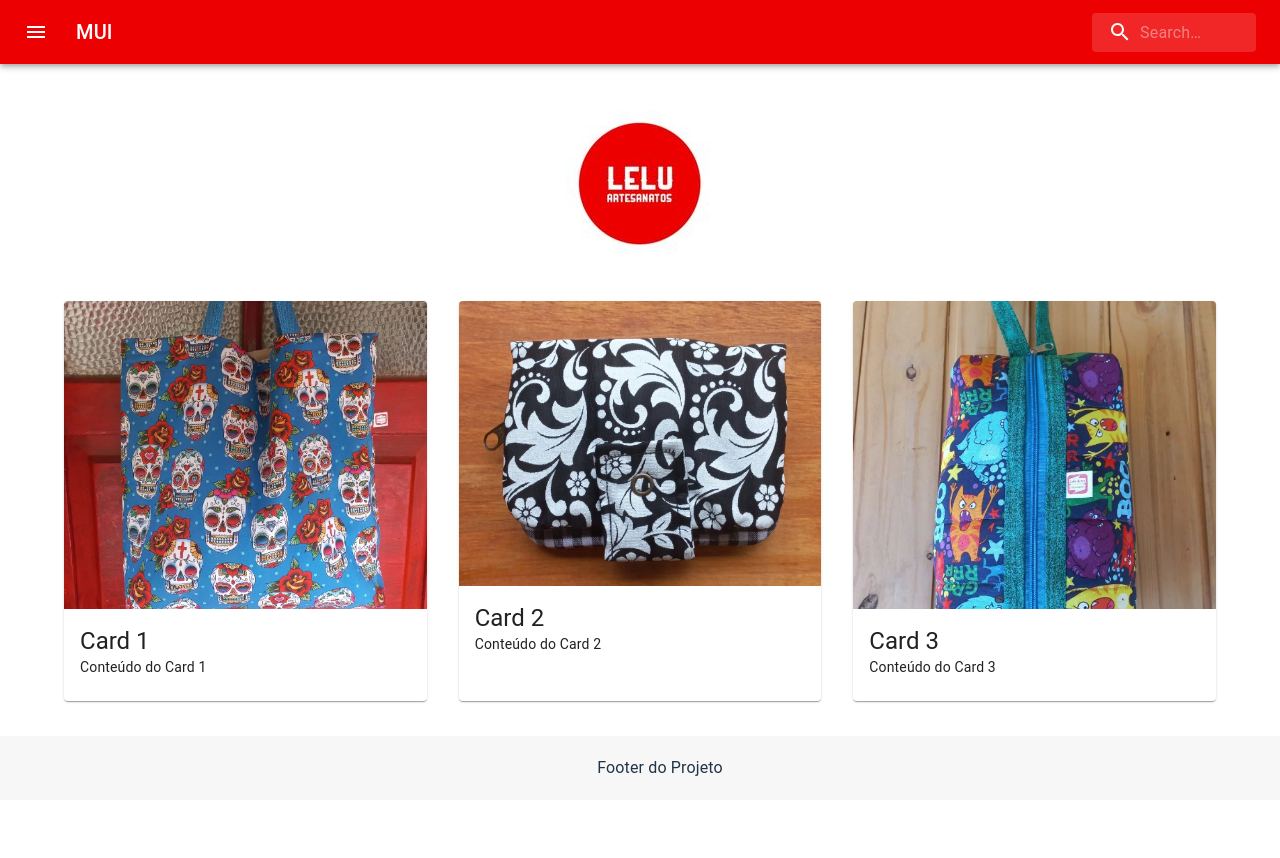
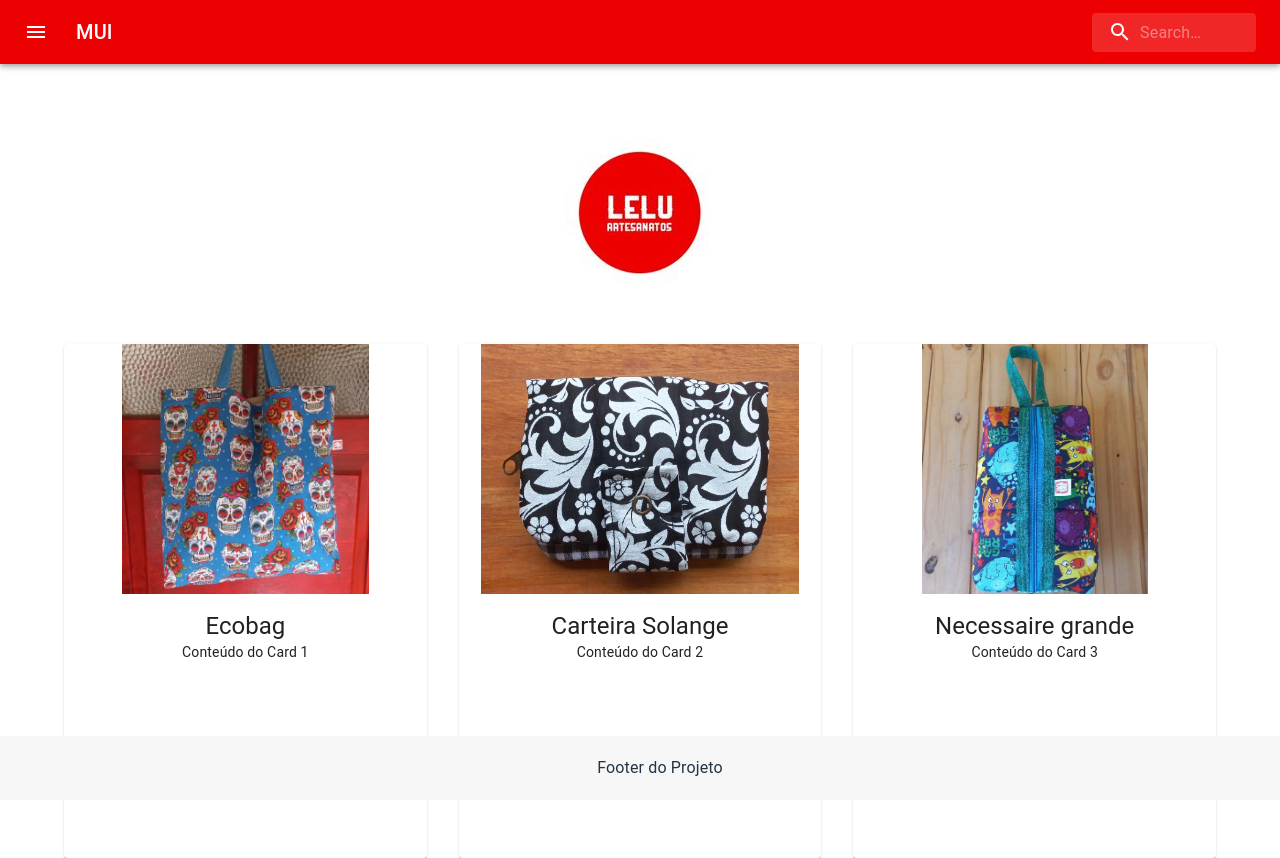
Before and after one commit to DanielRGabriel/Lelu_artesanatos, a React (Vite) app in the folder lelu/: page / in a window 1280 px wide. Shown: the top 858 px of the page. Before the commit the page ends 800 px from the top, so only its background shows below. Built offline with nearby package versions, Linux system fonts and the light colour scheme.

Commit message:
atualizacao tamanho imagesn cards e textos

```diff
--- a/lelu/src/Styles/imageStyles.module.css
+++ b/lelu/src/Styles/imageStyles.module.css
@@ -1,13 +1,14 @@
 /* src/styles/imageStyles.module.css */
+
 .imageContainer {
-  width: 100%; /* Define a largura da imagem para 100% */
-  height: auto; /* Mantém a proporção da imagem */
-  overflow: hidden; /* Garante que o conteúdo não transborde */
+  width: 100%;  /* A imagem ocupa 100% da largura do contêiner */
+  height: 250px; /* Defina uma altura fixa ou ajustável para o contêiner */
+  overflow: hidden; /* Garante que o conteúdo que excede não transborde */
 }
 
 .image {
   width: 100%;
-  height: 100%; /* Define a altura para 100% do contêiner */
-  object-fit: cover; /* Faz com que a imagem cubra todo o contêiner, mantendo a proporção */
+  height: 100%; /* A imagem ocupará 100% do contêiner */
+  object-fit: contain; /* Faz a imagem cobrir todo o contêiner, mantendo a proporção */
   display: block;
 }
--- a/lelu/src/components/CustomCard/CustomCard.jsx
+++ b/lelu/src/components/CustomCard/CustomCard.jsx
@@ -2,7 +2,7 @@
 import React from 'react';
 import { Card, CardContent, Typography } from '@mui/material';
 import styles from './customCard.module.css'; // ou o nome do seu CSS Module
-import imageStyles from '../../Styles/imageStyles.module.css'; // Importando os estilos da imagem
+import imageStyles from '../../styles/imageStyles.module.css'; // Importando os estilos da imagem
 
 const CustomCard = ({ title, content, image }) => {
   return (
@@ -10,7 +10,7 @@ const CustomCard = ({ title, content, image }) => {
       <div className={imageStyles.imageContainer}>
         <img src={image} alt={title} className={imageStyles.image} />
       </div>
-      <CardContent>
+      <CardContent className={styles.cardContent}> {/* Classe para centralizar o texto */}
         <Typography variant="h5">{title}</Typography>
         <Typography variant="body2">{content}</Typography>
       </CardContent>
--- a/lelu/src/components/CustomCard/customCard.module.css
+++ b/lelu/src/components/CustomCard/customCard.module.css
@@ -1,19 +1,23 @@
 /* src/components/customCard.module.css */
 
 .card {
-  height: 400px; /* Aumente a altura conforme necessário */
+  height: 150%; /* Defina um tamanho consistente para o card */
   display: flex;
   flex-direction: column; /* Para empilhar a imagem e o conteúdo verticalmente */
 }
 
 .imageContainer {
   flex: 1; /* Faz com que a imagem ocupe todo o espaço disponível no card */
-  overflow: hidden; /* Garante que o conteúdo não transborde */
 }
 
 .image {
-  width: 100%; /* Faz a imagem ocupar 100% da largura do contêiner */
-  height: 100%; /* Define a altura para 100% do contêiner */
-  object-fit: cover; /* Faz com que a imagem cubra todo o contêiner, mantendo a proporção */
-  display: block; /* Remove o espaço abaixo da imagem */
+  width: 100%;
+  height: 100%; /* A imagem ocupará 100% do contêiner */
+  object-fit: contain; /* Garante que a imagem cubra o contêiner, sem deixar espaços */
+  display: block;
 }
+
+/* Centralizando o conteúdo do card */
+.cardContent {
+  text-align: center; /* Centraliza o texto dentro do contêiner */
+}
--- a/lelu/src/pages/home/home.jsx
+++ b/lelu/src/pages/home/home.jsx
@@ -25,21 +25,21 @@ function Home() {
           {/* Chamar o CustomCard com diferentes props */}
           <Grid item xs={12} sm={6} md={4}>
             <CustomCard
-              title="Card 1"
+              title="Ecobag "
               content="Conteúdo do Card 1"
               image={cardImages[0]} // Passa a imagem correspondente
             />
           </Grid>
           <Grid item xs={12} sm={6} md={4}>
             <CustomCard
-              title="Card 2"
+              title="Carteira Solange"
               content="Conteúdo do Card 2"
               image={cardImages[1]} // Passa a imagem correspondente
             />
           </Grid>
           <Grid item xs={12} sm={6} md={4}>
             <CustomCard
-              title="Card 3"
+              title="Necessaire grande"
               content="Conteúdo do Card 3"
               image={cardImages[2]} // Passa a imagem correspondente
             />
```
